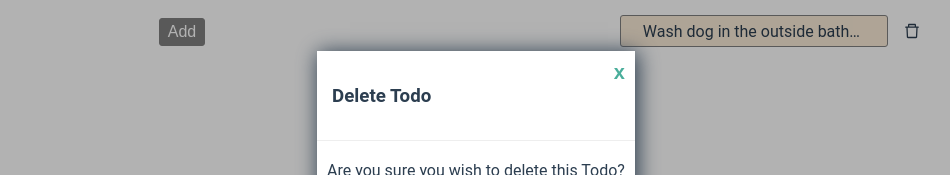
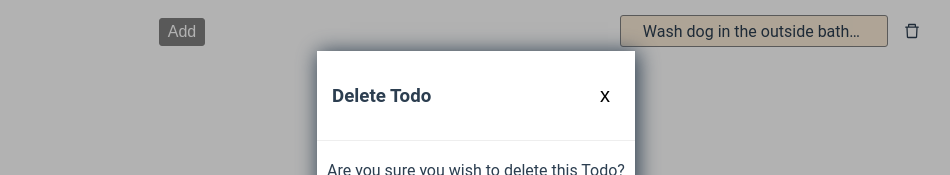
Before and after one commit to romesh-jaya/todo-vue, a Vue app: page / in a window 1280 px wide. Both pictures are taken after a click on the element 1076 px from the left and 164 px from the top of the page. Shown: the part 245-420 px from the top of the page, without its empty margins (164-1114 px from the left). Built offline with nearby package versions, Linux system fonts and the light colour scheme.

Commit message:
feat: delete todo

```diff
--- a/src/App.vue
+++ b/src/App.vue
@@ -6,7 +6,11 @@
       @on-cancel-edit="onCancelledEdit"
       :todo-to-edit="toDoInEditMode"
     />
-    <TodoList :todos="todos" @todo-clicked="onTodoClicked" />
+    <TodoList
+      :todos="todos"
+      @todo-clicked="onTodoClicked"
+      @todo-delete-clicked="onTodoDeleteClicked"
+    />
   </div>
 </template>
 
@@ -78,6 +82,14 @@ export default defineComponent({
           }
           return todo;
         });
+        this.todos = newArray;
+      }
+    },
+    onTodoDeleteClicked(value: Todo) {
+      const { id } = value;
+
+      if (id) {
+        const newArray = this.todos.filter((todo) => todo.id !== id);
         this.todos = newArray;
       }
     },
--- a/src/common/Modal.vue
+++ b/src/common/Modal.vue
@@ -1,4 +1,4 @@
-<script>
+<script lang="ts">
 import Button from "../common/Button.vue";
 
 export default {
@@ -6,8 +6,8 @@ export default {
   emits: ["modal-close"],
   components: { Button },
   methods: {
-    close() {
-      this.$emit("modal-close");
+    close(retVal?: boolean) {
+      this.$emit("modal-close", { retVal });
     },
   },
 };
@@ -39,7 +39,7 @@ export default {
         </section>
 
         <footer class="modal-footer">
-          <Button class="btn-yes" @on-click="close">Yes</Button>
+          <Button class="btn-yes" @on-click="close(true)">Yes</Button>
           <Button class="btn-no" @on-click="close">No</Button>
         </footer>
       </div>
@@ -94,15 +94,10 @@ export default {
 }
 
 .btn-close {
-  position: absolute;
-  top: 0;
-  right: 0;
   border: none;
   font-size: 20px;
   padding: 10px;
   cursor: pointer;
-  font-weight: bold;
-  color: $green;
   background: transparent;
 }
 
--- a/src/components/EditTodo.vue
+++ b/src/components/EditTodo.vue
@@ -4,6 +4,7 @@
     <textarea
       class="input"
       :value="input"
+      @keydown.enter.prevent
       @input="onChangeInput($event.target.value)"
     ></textarea>
     <p class="error">{{ error }}</p>
--- a/src/components/Todo.vue
+++ b/src/components/Todo.vue
@@ -10,8 +10,7 @@
     <div class="icon" @click="onDeleteClicked">
       <DeleteOutlined />
     </div>
-    <Modal v-if="showDeleteModal" @modal-close="showDeleteModal = false">
-      <!-- you can use custom content here to overwrite default content in Modal -->
+    <Modal v-if="showDeleteModal" @modal-close="onModalClosed">
       <template v-slot:header>
         <h3>Delete Todo</h3>
       </template>
@@ -45,6 +44,15 @@ export default defineComponent({
     },
     onDeleteClicked() {
       this.showDeleteModal = true;
+    },
+    onModalClosed(value: { retVal: boolean }) {
+      const { retVal } = value;
+      this.showDeleteModal = false;
+      if (retVal) {
+        this.$parent?.$emit("todo-delete-clicked", {
+          id: this.id,
+        });
+      }
     },
   },
 });
```
